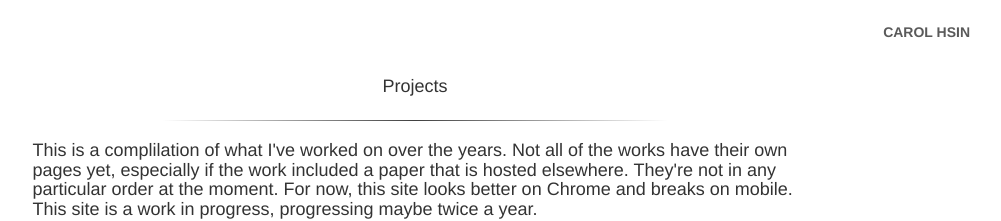
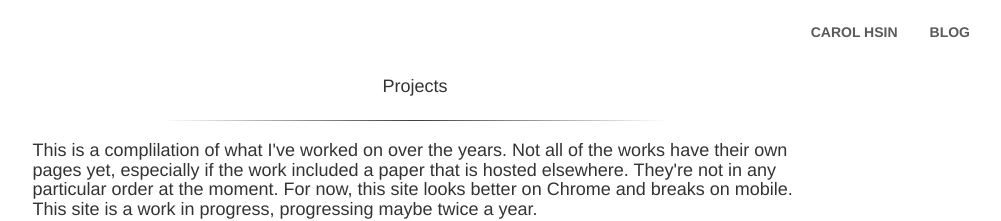
Before and after one commit to chsin/chsin.github.io, a Jekyll site: the page built from index.html, in a window 1280 px wide. Shown: the top 221 px of the page, without its empty margins (225-1226 px from the left). Built offline with Jekyll 4.4.1, drawn with Linux system fonts in a browser that asks for light colours.

Commit message:
Update default.html

```diff
--- a/_layouts/default.html
+++ b/_layouts/default.html
@@ -15,6 +15,7 @@
 		<div class="container">
 			<ul class="nav nav-pills">
 				<li><a href="/">Carol Hsin</a></li>
+				<li><a href="https://medium.com/@chsin">Blog</a></li>
 			</ul>
 		</div>
 	</div>
```
